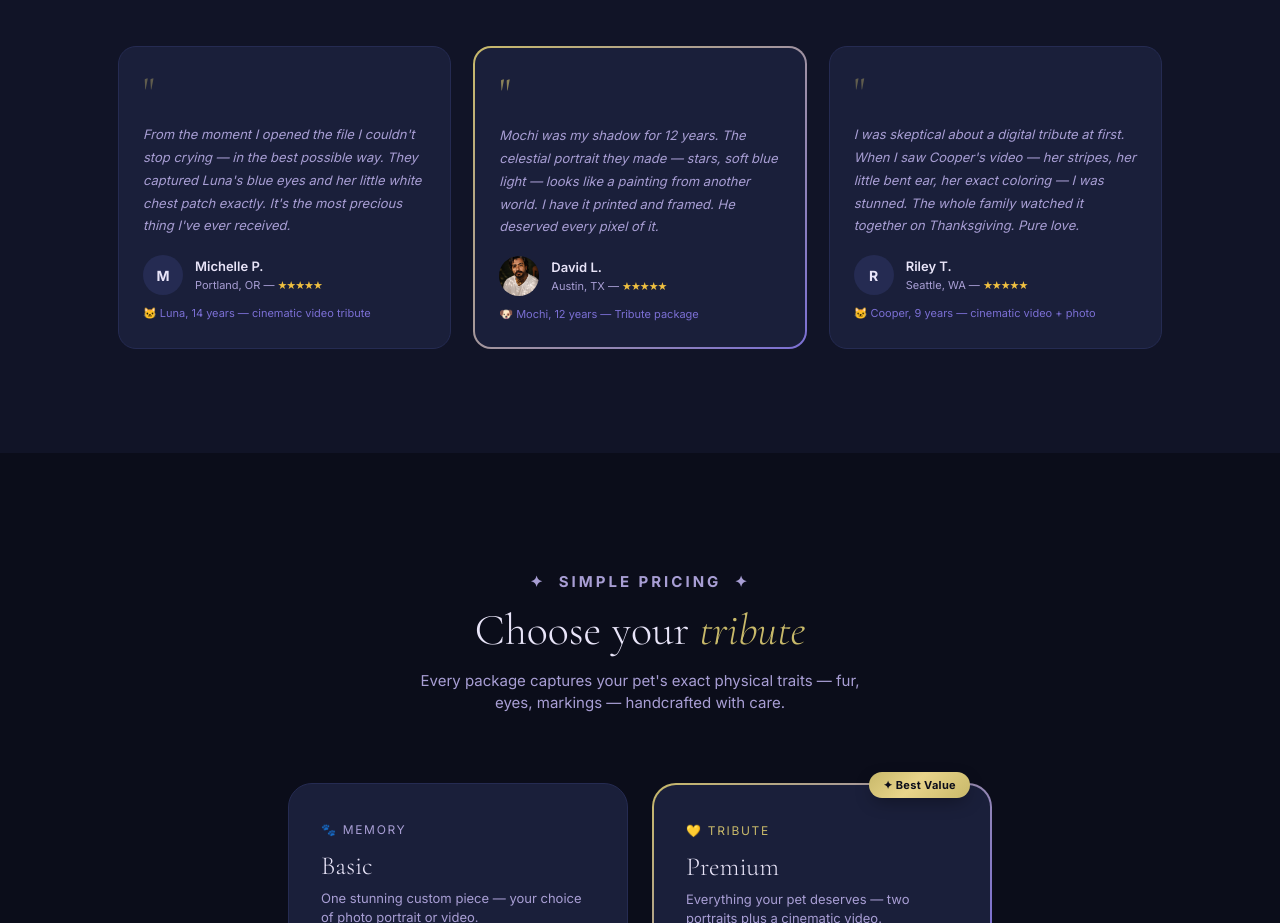
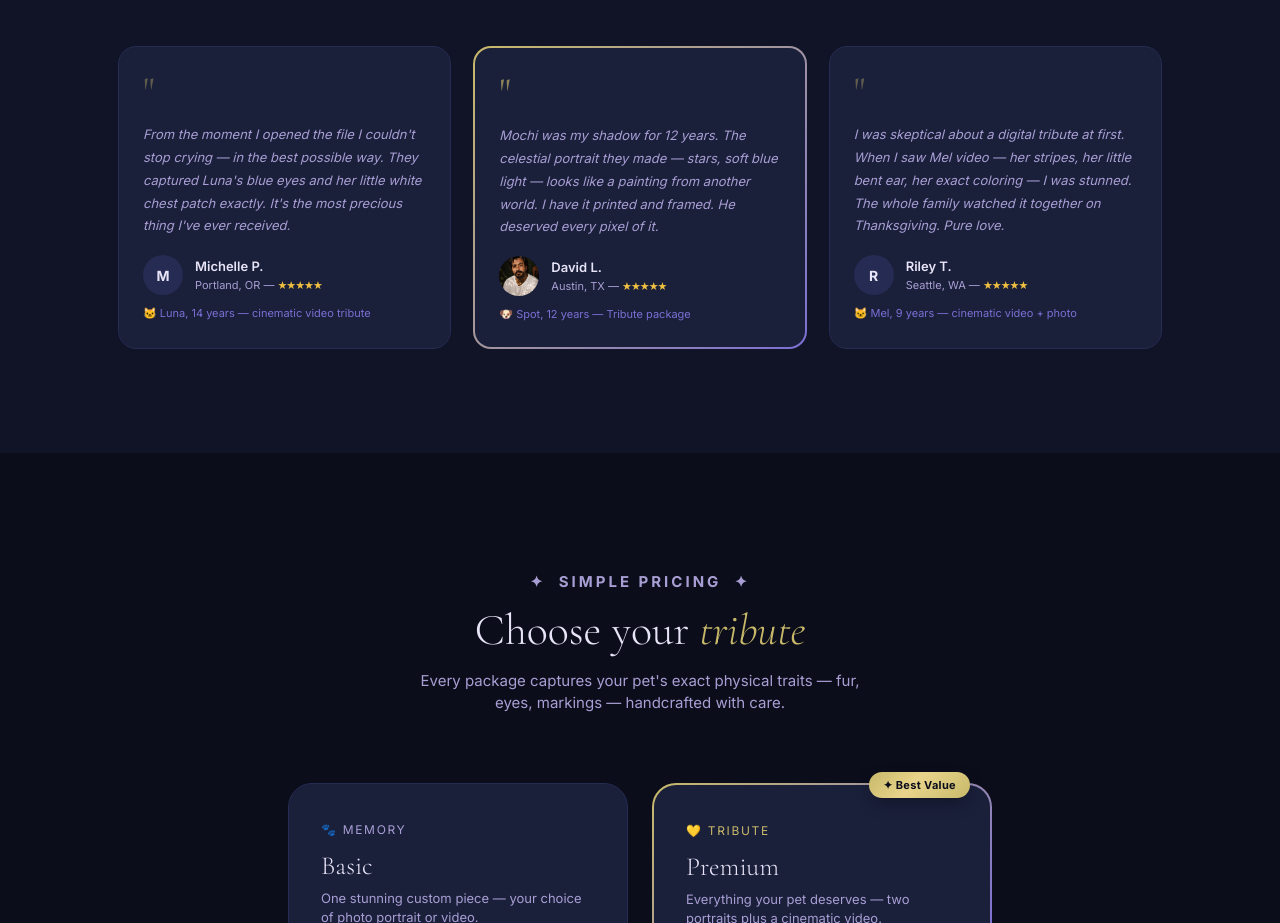
Before and after one commit to leandroLima2222/eternal-paws-original1, a website: page eternal-paws-deploy/public/index.html in a window 1280 px wide. Shown: the part 2640-3563 px from the top of the page. Drawn offline with nearby package versions, Linux system fonts and the light colour scheme.

Commit message:
Update index.html

```diff
--- a/eternal-paws-deploy/public/index.html
+++ b/eternal-paws-deploy/public/index.html
@@ -600,16 +600,16 @@ footer{background:var(--night);border-top:1px solid var(--dusk);padding:32px 0;}
           <div class="avatar"><img src="images/avatar-david.jpg" alt="D" onerror="this.parentElement.textContent='D'"></div>
           <div><p class="author-name">David L.</p><p class="author-loc">Austin, TX — <span class="stars-gold" style="font-size:11px;">★★★★★</span></p></div>
         </div>
-        <p class="test-tag">🐶 Mochi, 12 years — Tribute package</p>
+        <p class="test-tag">🐶 Spot, 12 years — Tribute package</p>
       </div>
       <div class="test-card reveal rd2">
         <div class="quote-mark">"</div>
-        <p class="test-text">I was skeptical about a digital tribute at first. When I saw Cooper's video — her stripes, her little bent ear, her exact coloring — I was stunned. The whole family watched it together on Thanksgiving. Pure love.</p>
+        <p class="test-text">I was skeptical about a digital tribute at first. When I saw Mel video — her stripes, her little bent ear, her exact coloring — I was stunned. The whole family watched it together on Thanksgiving. Pure love.</p>
         <div class="test-author">
           <div class="avatar"><img src="images/avatar-Riley.jpg" alt="R" onerror="this.parentElement.textContent='R'"></div>
           <div><p class="author-name">Riley T.</p><p class="author-loc">Seattle, WA — <span class="stars-gold" style="font-size:11px;">★★★★★</span></p></div>
         </div>
-        <p class="test-tag">🐱 Cooper, 9 years — cinematic video + photo</p>
+        <p class="test-tag">🐱 Mel, 9 years — cinematic video + photo</p>
       </div>
     </div>
   </div>
```
